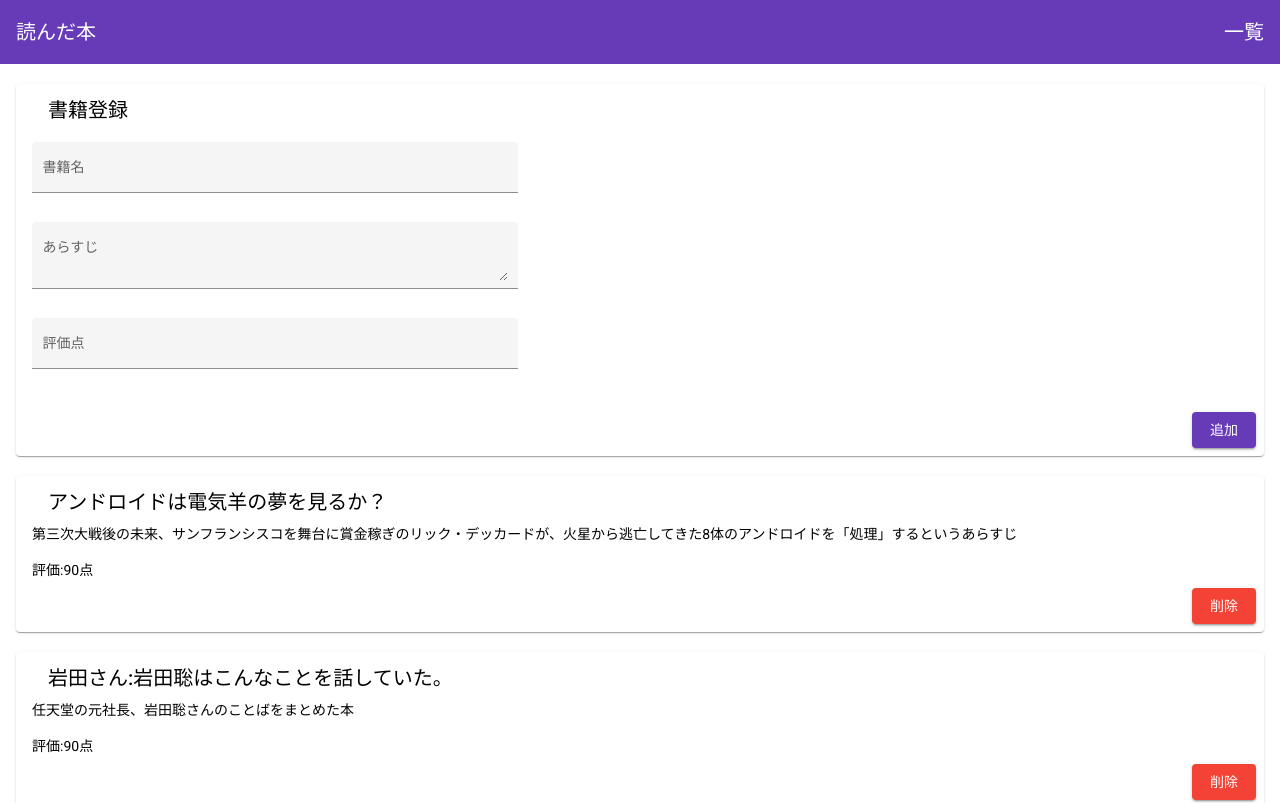
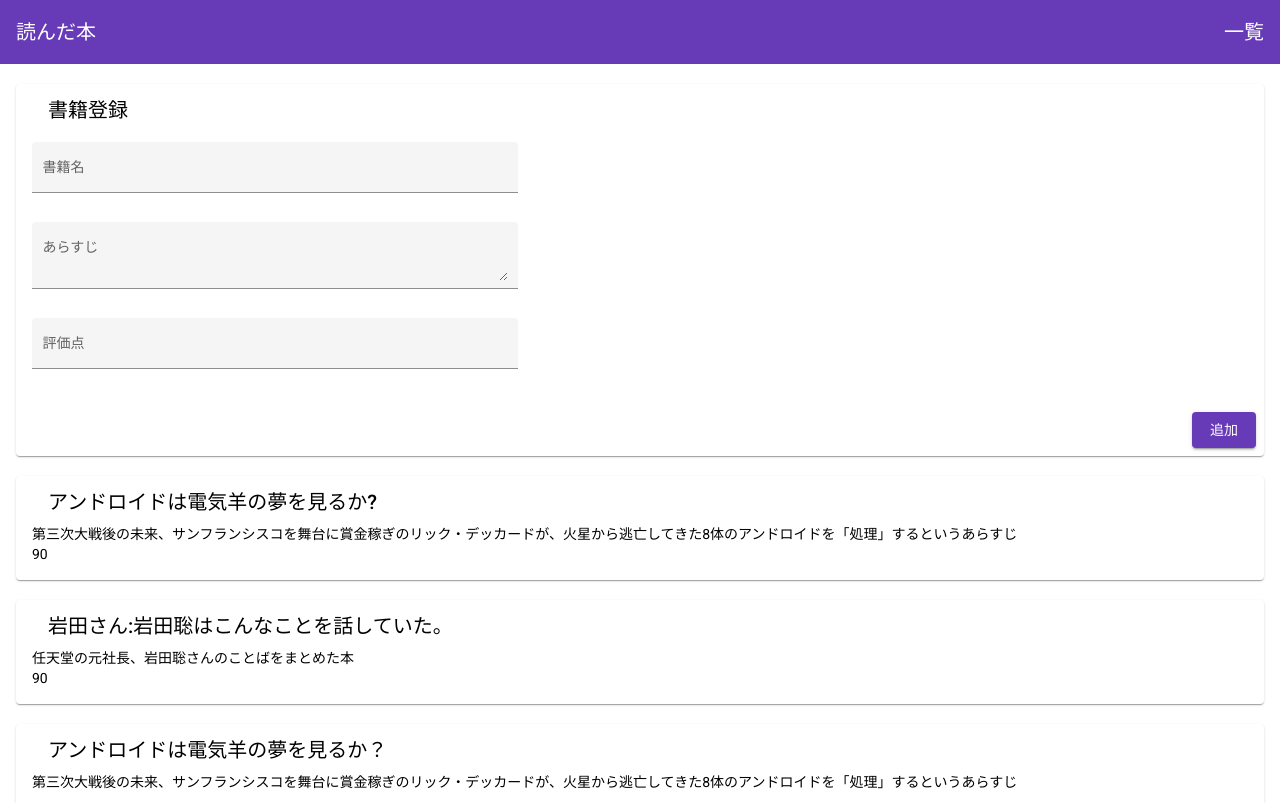
Before and after one commit to x1jy0/intern-book-app, an Angular app in the folder intern-book-app/: page / in a window 1280 px wide. Shown: the top 803 px of the page. Built offline with nearby package versions, Linux system fonts and the light colour scheme.

Commit message:
bookList-Bookを記述,importのディレクトリを修正,interface-Bookを記述

```diff
--- a/intern-book-app/src/app/pages/list/list.component.html
+++ b/intern-book-app/src/app/pages/list/list.component.html
@@ -26,6 +26,17 @@
   </mat-card-actions>
 </mat-card>
 
+<mat-card class="card" *ngFor="let book of bookList">
+  <mat-card-header>
+    <mat-card-title>{{ book.name }}</mat-card-title>
+  </mat-card-header>
+
+  <mat-card-content>
+    <div>{{ book.detail }}</div>
+    <div>{{ book.evaluation }}</div>
+  </mat-card-content>
+</mat-card>
+
 <mat-card class="card">
   <mat-card-header>
     <mat-card-title>アンドロイドは電気羊の夢を見るか？</mat-card-title>
--- a/intern-book-app/src/app/pages/list/list.component.ts
+++ b/intern-book-app/src/app/pages/list/list.component.ts
@@ -1,5 +1,5 @@
 import { Component, OnInit } from '@angular/core';
-import { book } from '../../book'
+import { Book } from '../../types/book'
 
 @Component({
   selector: 'app-list',
@@ -9,11 +9,22 @@
 export class ListComponent implements OnInit {
   title='読んだ本';
 
+  bookList: Book[] = [
+    {
+      name: 'アンドロイドは電気羊の夢を見るか?',
+      detail: '第三次大戦後の未来、サンフランシスコを舞台に賞金稼ぎのリック・デッカードが、火星から逃亡してきた8体のアンドロイドを「処理」するというあらすじ',
+      evaluation: 90
+    },
+    {
+      name: '岩田さん:岩田聡はこんなことを話していた。',
+      detail: '任天堂の元社長、岩田聡さんのことばをまとめた本',
+      evaluation: 90
+    }
+  ]
+
   constructor() { }
 
   ngOnInit(): void {
   }
 
 }
-
-export const bookList: book[] = []
--- a/intern-book-app/src/app/components/types/book.ts
+++ b/intern-book-app/src/app/types/book.ts
@@ -1,4 +1,4 @@
-export interface book{
+export interface Book{
   name: string;
   detail: string;
   evaluation: number;
```
